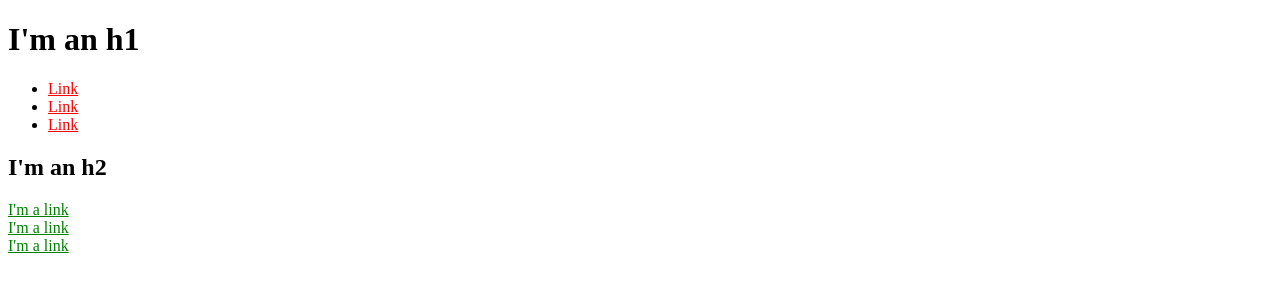
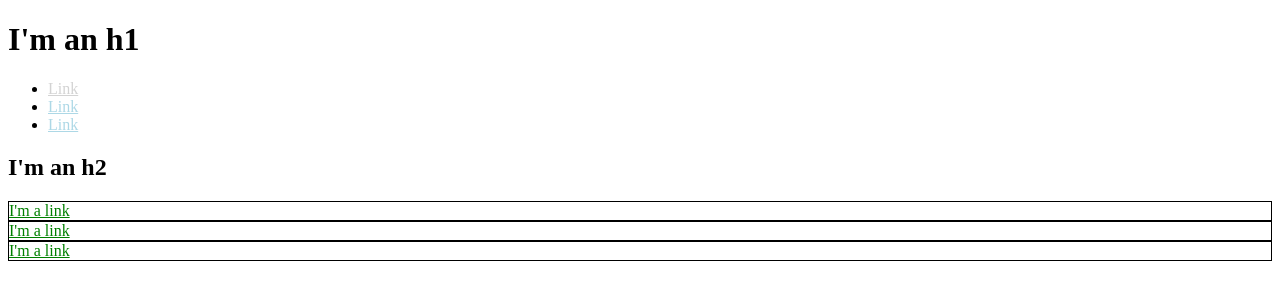
Before and after one commit to Reffin/learn-css, a plain HTML site: page index.html in a window 1280 px wide. Drawn offline with Linux system fonts and the light colour scheme.

Commit message:
Use id and class as selectors

```diff
--- a/index.html
+++ b/index.html
@@ -5,13 +5,31 @@
     <meta http-equiv="X-UA-Compatible" content="IE=edge">
     <meta name="viewport" content="width=device-width, initial-scale=1.0">
     <title>Test Page: Don't Panic</title>
+    <style>
+    div {
+        border: 1px solid #000;
+    }
+
+    div a {
+        color: green;
+    }
+     li a {
+        color:red;
+     }
+     #special-link {
+        color:lightgray;
+     }
+     .regular-link {
+        color:lightblue
+     }
+    </style>
 </head>
 <body>
     <h1>I'm an h1 </h1>
         <ul>
-            <li><a href="https://example.com" style="color:red">Link</a></li>
-            <li><a href="https://example.com" style="color:red">Link</a></li>
-            <li><a href="https://example.com" style="color:red">Link</a></li>
+            <li><a href="https://example.com" id="special-link">Link</a></li>
+            <li><a href="https://example.com" class="regular-link">Link</a></li>
+            <li><a href="https://example.com" class="regular-link">Link</a></li>
         </ul>
 
     <h2>I'm an h2</h2>
```
